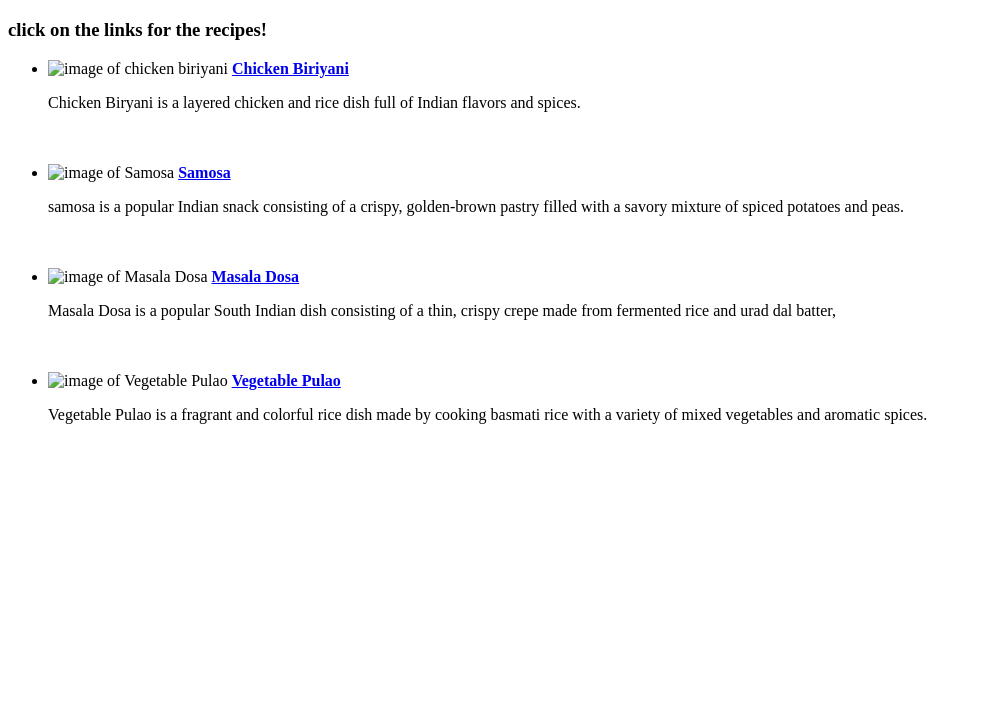
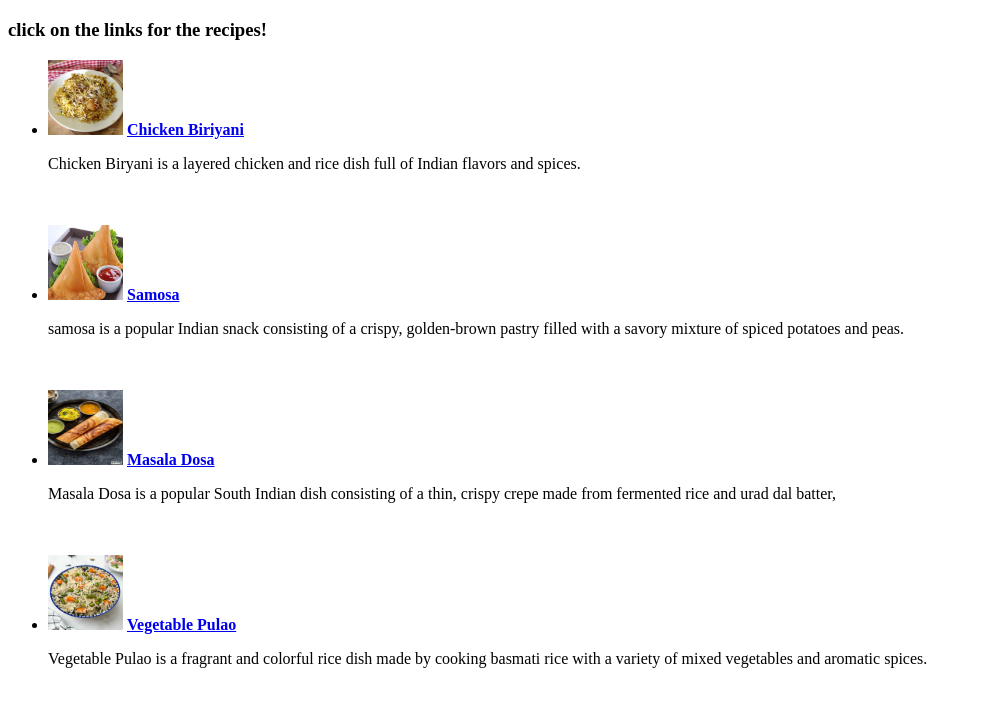
Before and after one commit to rpaliath/odin-recipes, a plain HTML site: page index.html in a window 1280 px wide. Shown: the part 61-768 px from the top of the page, without its empty margins (0-982 px from the left). Drawn offline with Linux system fonts and the light colour scheme; the site is published under a folder, as on GitHub Pages, so addresses that start at the root find nothing.

Commit message:
Fix image paths and update recipe pages

```diff
--- a/index.html
+++ b/index.html
@@ -12,25 +12,25 @@
     <ul>
 
     <li>
-    <img src="/recipes/biriyani/biriyani.jpeg" alt="image of chicken biriyani" width="75" height="75">
-    <a href="/recipes/biriyani/biriyani.html"><strong>Chicken Biriyani</strong></a>
+    <img src="recipes/biriyani/biriyani.jpeg" alt="image of chicken biriyani" width="75" height="75">
+    <a href="recipes/biriyani/biriyani.html"><strong>Chicken Biriyani</strong></a>
      <p>Chicken Biryani is a layered chicken and rice dish full of Indian flavors and spices.</p>
     </li><br><br>
      <li>
-        <img src="/recipes/samosa/samosa.jpeg" alt="image of Samosa" width="75" height="75">
-        <a href="/recipes/samosa/samosa.html"><strong>Samosa</strong></a>
+    <img src="recipes/samosa/samosa.jpeg" alt="image of Samosa" width="75" height="75">
+    <a href="recipes/samosa/samosa.html"><strong>Samosa</strong></a>
     <p>samosa is a popular Indian snack consisting of a crispy, golden-brown pastry filled with a savory mixture of spiced potatoes and peas. </p>
     </li><br><br>
 
     <li>
-        <img src="/recipes/masaladosa/Masala-Dosa.jpg" alt="image of Masala Dosa" width="75" height="75">
-        <a href="/recipes/masaladosa/dosa.html"><strong>Masala Dosa</strong></a>
+    <img src="recipes/masaladosa/Masala-Dosa.jpg" alt="image of Masala Dosa" width="75" height="75">
+    <a href="recipes/masaladosa/dosa.html"><strong>Masala Dosa</strong></a>
     <p>Masala Dosa is a popular South Indian dish consisting of a thin, crispy crepe made from fermented rice and urad dal batter,</p>
     </li><br><br>
 
     <li>
-        <img src="/recipes/pulao/veg-pulao.jpg" alt="image of Vegetable Pulao" width="75" height="75">
-        <a href="/recipes/pulao/pulao.html"><strong>Vegetable Pulao</strong></a>
+    <img src="recipes/pulao/veg-pulao.jpg" alt="image of Vegetable Pulao" width="75" height="75">
+    <a href="recipes/pulao/pulao.html"><strong>Vegetable Pulao</strong></a>
     <p>Vegetable Pulao is a fragrant and colorful rice dish made by cooking basmati rice with a variety of mixed vegetables and aromatic spices.</p>
     </li><br><br>
     </ul>
```
Also changed, not shown: recipes/biriyani/biriyani.html (+1 -1 lines), recipes/masaladosa/dosa.html (+1 -1 lines), recipes/pulao/pulao.html (+1 -1 lines), recipes/samosa/samosa.html (+1 -1 lines). Lines whose indentation alone changed are shown as unchanged.
